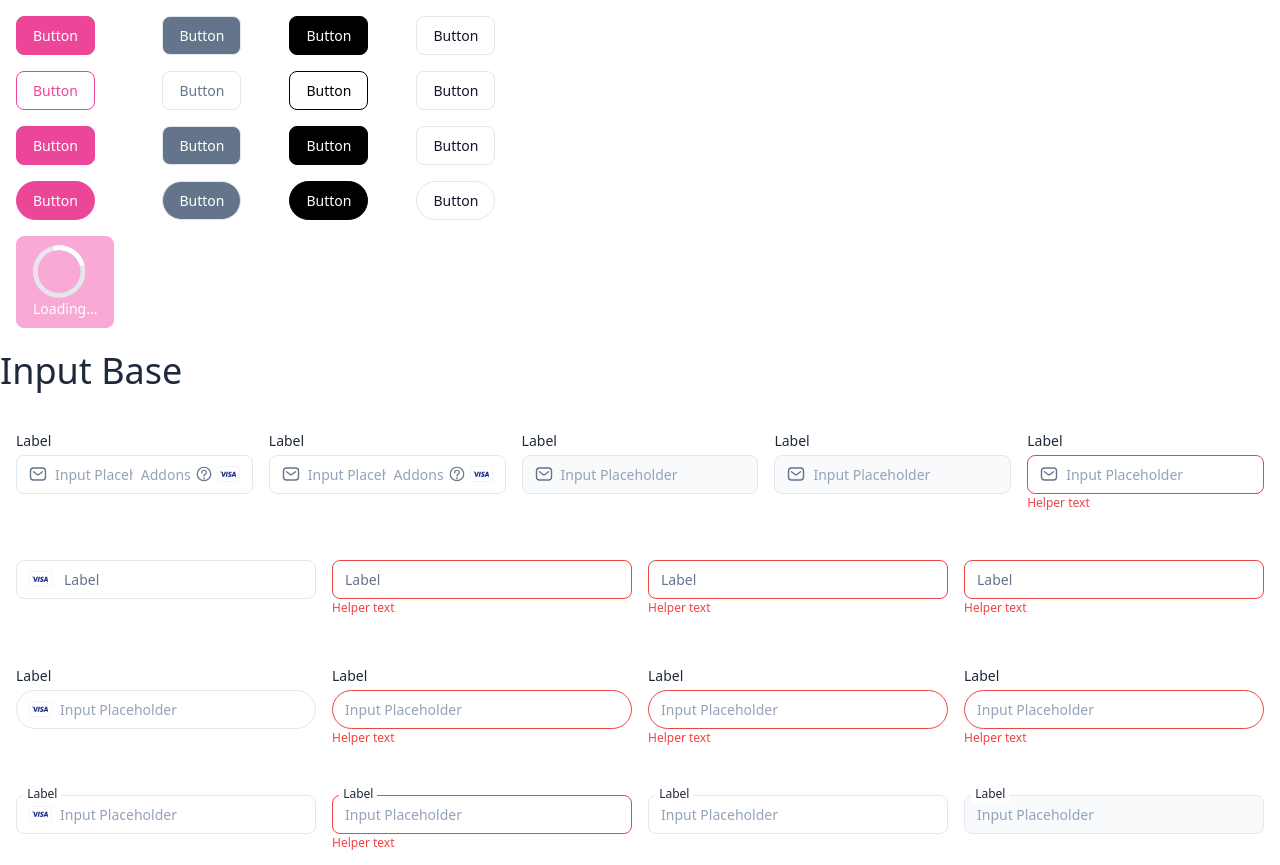
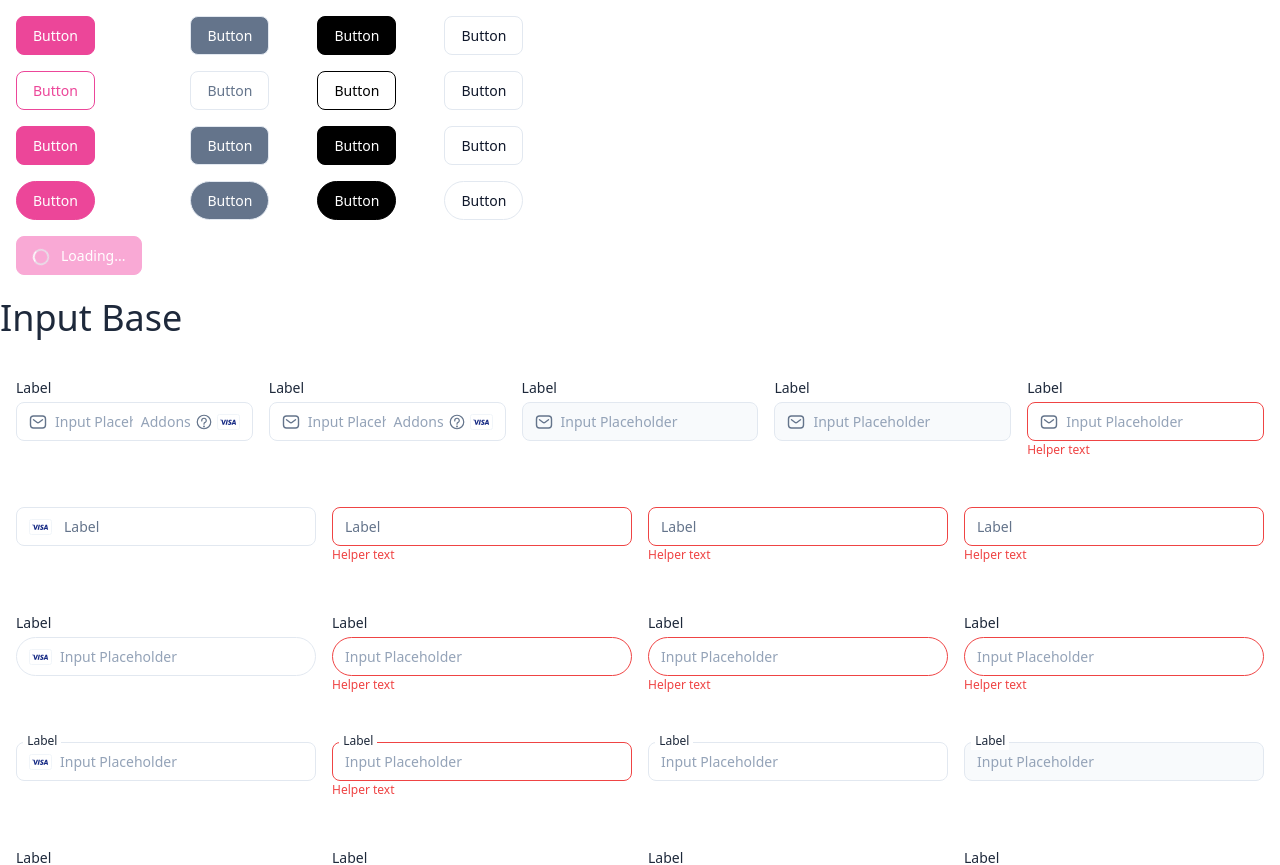
Before and after one commit to siska199/pp-w-code-base-react, a React (Vite) app in the folder react/: page / in a window 1280 px wide. Shown: the top 865 px of the page. Built offline with nearby package versions, Linux system fonts and the light colour scheme.

Commit message:
add tailwind config to readt tailwind style in assets folder

```diff
--- /dev/null
+++ b/react/src/assets/icons/IconLoading.tsx
@@ -0,0 +1,17 @@
+import React from 'react'
+
+interface TProps extends React.HTMLProps<HTMLDivElement> {
+
+}
+
+const IconLoading = (props: TProps) => {
+    const { className } = props
+    return (
+        <svg aria-hidden="true" className={`inline w-4 h-4 me-3 text-white animate-spin ${className}`} role="status" viewBox="0 0 100 101" fill="none" xmlns="http://www.w3.org/2000/svg">
+            <path d="M100 50.5908C100 78.2051 77.6142 100.591 50 100.591C22.3858 100.591 0 78.2051 0 50.5908C0 22.9766 22.3858 0.59082 50 0.59082C77.6142 0.59082 100 22.9766 100 50.5908ZM9.08144 50.5908C9.08144 73.1895 27.4013 91.5094 50 91.5094C72.5987 91.5094 90.9186 73.1895 90.9186 50.5908C90.9186 27.9921 72.5987 9.67226 50 9.67226C27.4013 9.67226 9.08144 27.9921 9.08144 50.5908Z" fill="#E5E7EB" />
+            <path d="M93.9676 39.0409C96.393 38.4038 97.8624 35.9116 97.0079 33.5539C95.2932 28.8227 92.871 24.3692 89.8167 20.348C85.8452 15.1192 80.8826 10.7238 75.2124 7.41289C69.5422 4.10194 63.2754 1.94025 56.7698 1.05124C51.7666 0.367541 46.6976 0.446843 41.7345 1.27873C39.2613 1.69328 37.813 4.19778 38.4501 6.62326C39.0873 9.04874 41.5694 10.4717 44.0505 10.1071C47.8511 9.54855 51.7191 9.52689 55.5402 10.0491C60.8642 10.7766 65.9928 12.5457 70.6331 15.2552C75.2735 17.9648 79.3347 21.5619 82.5849 25.841C84.9175 28.9121 86.7997 32.2913 88.1811 35.8758C89.083 38.2158 91.5421 39.6781 93.9676 39.0409Z" fill="currentColor" />
+        </svg>
+    )
+}
+
+export default IconLoading
--- a/react/src/assets/icons/index.ts
+++ b/react/src/assets/icons/index.ts
@@ -13,5 +13,4 @@
 export { default as IconPercentage } from '@assets/icons/percentage.svg?react';
 export { default as IconPlus } from '@assets/icons/plus.svg?react';
 export { default as IconRight } from '@assets/icons/right.svg?react';
-export { default as IconLoading } from '@assets/icons/loading.svg?react';
 export { default as IconExclude } from '@assets/icons/exclude.svg?react';
--- a/react/src/components/ui/Button.tsx
+++ b/react/src/components/ui/Button.tsx
@@ -1,4 +1,4 @@
-import { IconLoading } from '@assets/icons';
+import IconLoading from '@assets/icons/IconLoading';
 import { cn } from '@lib/utils/helper';
 import { VariantProps, cva } from 'class-variance-authority';
 import { HTMLProps } from 'react';
@@ -21,7 +21,7 @@
     >
       {
         isLoading ? <span>
-          <IconLoading/>Loading...
+          <IconLoading />Loading...
         </span> : children
       }
     </CompButton>
--- a/react/tailwind.config.js
+++ b/react/tailwind.config.js
@@ -1,6 +1,7 @@
 /** @type {import('tailwindcss').Config} */
 export default {
   content: [
+    './src/assets/**/*.{js,ts,jsx,tsx,mdx}',
     './src/pages/**/*.{js,ts,jsx,tsx,mdx}',
     './src/components/**/*.{js,ts,jsx,tsx,mdx}',
     './src/styles/**/*.{js,ts,jsx,tsx,mdx,css,}',
```
Also changed, not shown: react/src/assets/icons/loading.svg.
